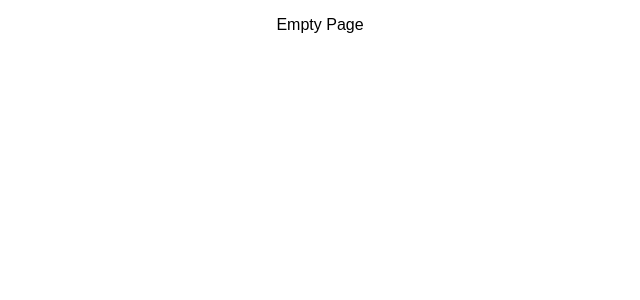
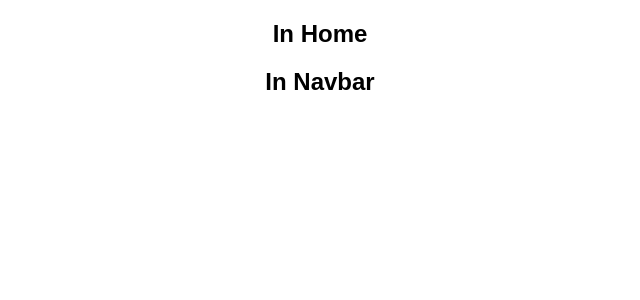
Before and after one commit to nathantwold/movie-sagas-weekend, a React (Create React App) app: page / in a window 1280 px wide. Shown: the top 300 px of the page, without its empty margins (320-960 px from the left). Built offline with nearby package versions, Linux system fonts and the light colour scheme.

Commit message:
begin Home and Navbar components

```diff
--- a/src/components/App/App.js
+++ b/src/components/App/App.js
@@ -3,19 +3,22 @@ import './App.css';
 import { connect } from 'react-redux';
 import { HashRouter as Router, Route } from 'react-router-dom';
 
+import Home from '../Home/Home.js';
+
 class App extends Component {
-  // Renders the entire app on the DOM
   render() {
     return (
       <div className="App">
-        <p>Empty Page</p>
+        <Router>
+          <Route exact path='/' component={Home} />
+        </Router>
       </div>
     );
   }
 }
 
-const mapStateToProps = (reduxStore) => {
-  reduxStore
-}
+// const mapStateToProps = (reduxStore) => {
+//   reduxStore
+// }
 
-export default connect(mapStateToProps) (App);
+export default connect()(App);
--- /dev/null
+++ b/src/components/Home/Home.js
@@ -0,0 +1,22 @@
+import React, { Component } from 'react';
+import { connect } from 'react-redux';
+import { HashRouter as Router } from 'react-router-dom';
+
+import Navbar from '../Navbar/Navbar.js';
+
+class Home extends Component {
+
+    render() {
+        return (
+            <div className="Home" >
+            <Router>
+                <h2>In Home</h2>
+                <Navbar />
+            </Router>
+            </div>
+        )
+    }
+
+}
+
+export default connect()(Home);
--- /dev/null
+++ b/src/components/Navbar/Navbar.js
@@ -0,0 +1,19 @@
+import React, { Component } from 'react';
+import { connect } from 'react-redux';
+import { HashRouter as Router } from 'react-router-dom';
+
+class Navbar extends Component {
+
+    render() {
+        return (
+            <div className="Navbar" >
+            <Router>
+                <h2>In Navbar</h2>
+            </Router>
+            </div>
+        )
+    }
+
+}
+
+export default connect()(Navbar);
```
